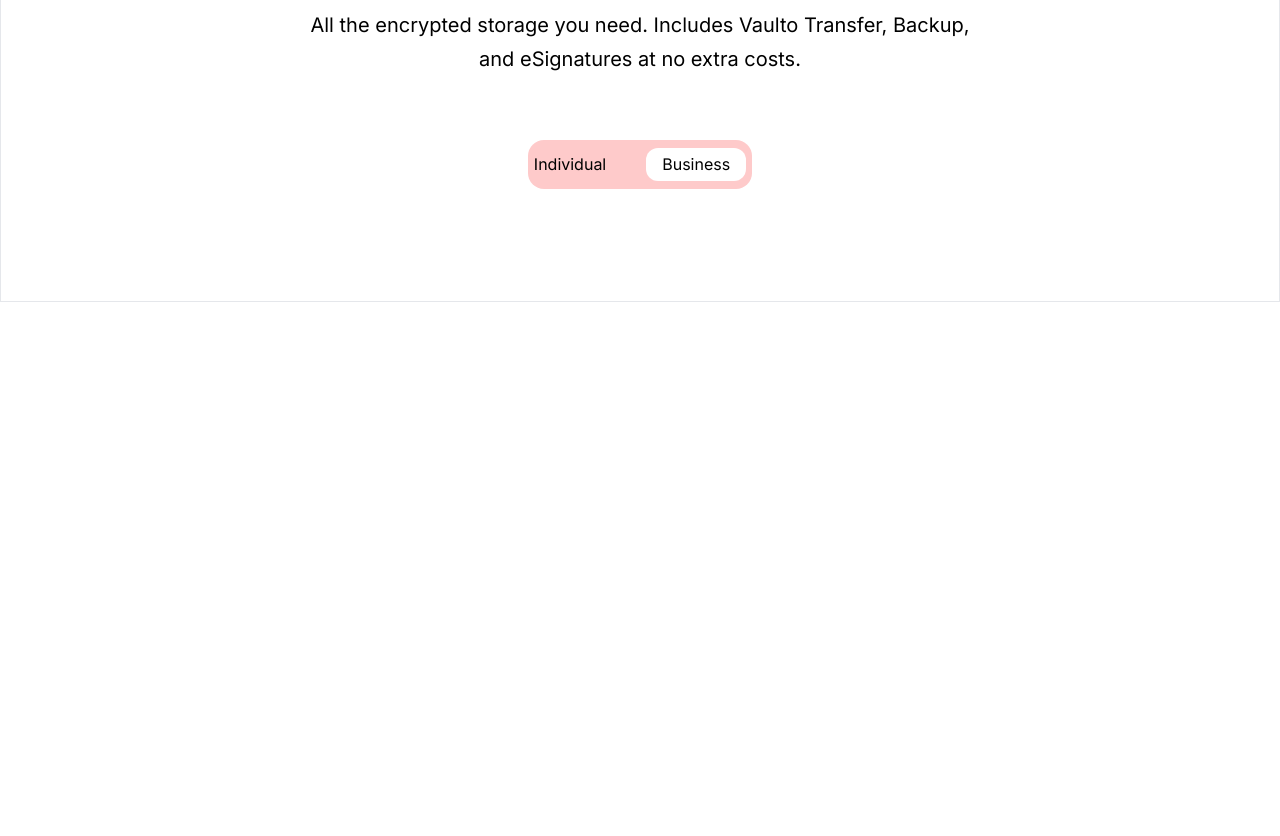
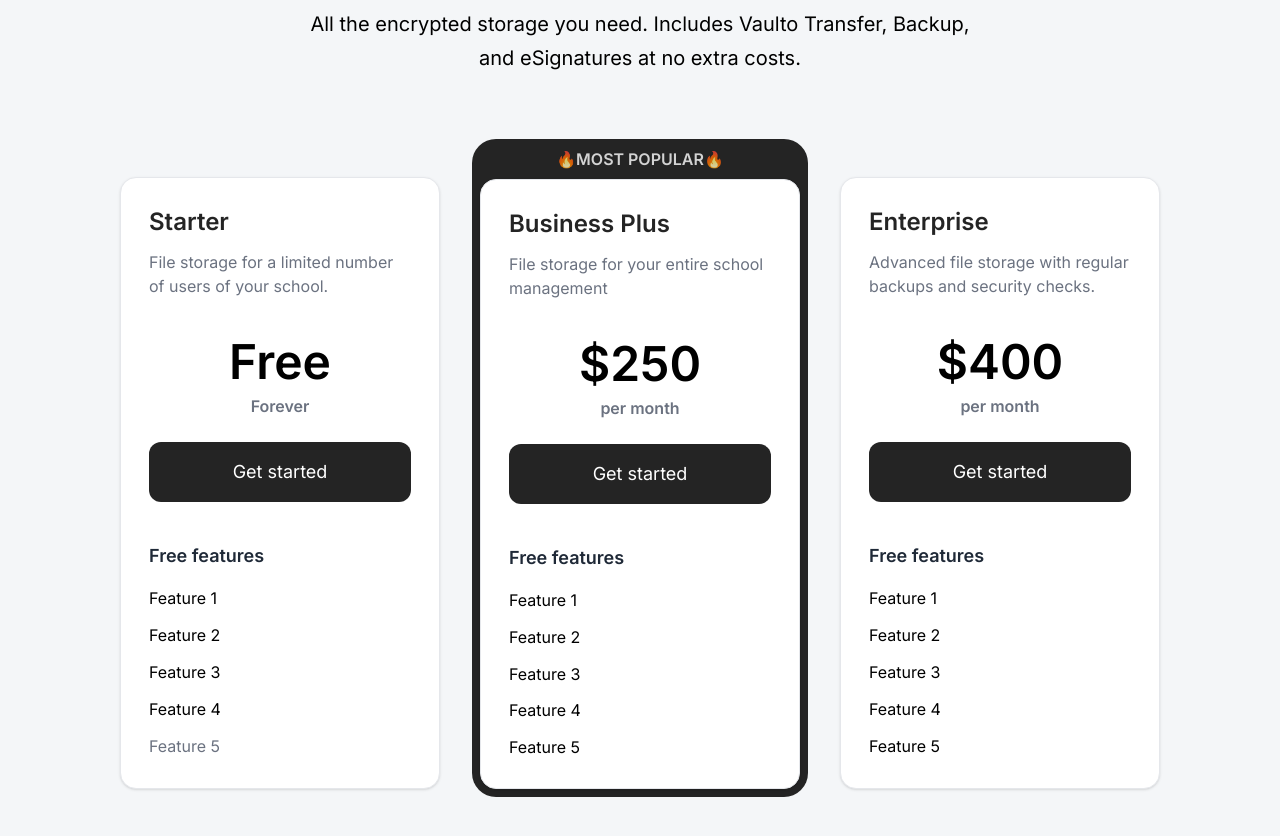
Before and after one commit to Erasmus001/vaulto, a Next.js app: page / in a window 1280 px wide. Shown: the part 2720-3556 px from the top of the page. Before the commit the page ends 3022 px from the top, so only its background shows below. Built offline with nearby package versions, Linux system fonts and the light colour scheme.

Commit message:
feature: update, completed the pricing-model UI

```diff
--- a/src/components/homepage/FeatureLists.jsx
+++ b/src/components/homepage/FeatureLists.jsx
@@ -17,7 +17,7 @@
 
   return (
     <section className="xl:w-full w-full">
-      <div className="xl:max-w-[1440px] mx-auto xl:w-full py-20 xl:flex xl:items-start xl:justify-between xl:gap-20">
+      <div className="xl:max-w-[1440px] mx-auto xl:w-full py-20 xl:flex xl:items-start xl:justify-between xl:gap-20 bg-white">
         <div className="xl:w-full xl:flex xl:items-start xl:justify-start xl:flex-col xl:gap-8">
           <div className="xl:w-full xl:flex xl:items-start xl:justify-start xl:flex-col xl:gap-4">
             <h2 className="xl:text-4xl xl:font-semibold">Features we offer</h2>
--- a/src/components/homepage/PlansAndPricing.jsx
+++ b/src/components/homepage/PlansAndPricing.jsx
@@ -1,13 +1,15 @@
 "use client";
 
 import { useState } from "react";
+import PricingCard from "./PricingCard";
+import { pricingModel } from "@/dummy";
 
 function PlansAndPricing() {
   const [activePlan, setActivePlan] = useState("individual");
 
   return (
-    <section className="xl:w-full w-full">
-      <div className="xl:max-w-[1440px] mx-auto xl:w-full py-28 xl:flex xl:items-center xl:justify-center xl:flex-col xl:gap-16 border">
+    <section className="xl:w-full w-full bg-[#f4f6f8]">
+      <div className="xl:max-w-[1440px] mx-auto xl:w-full py-28 xl:flex xl:items-center xl:justify-center xl:flex-col xl:gap-16">
         <div className="w-full flex items-center justify-center flex-col gap-7">
           <h2 className="xl:text-5xl xl:font-medium">Plans & Pricing</h2>
           <p className="xl:text-xl xl:max-w-2xl xl:text-center xl:leading-[1.7]">
@@ -16,15 +18,17 @@
           </p>
         </div>
 
-        <div className="bg-red-200 py-2 px-1.5 flex items-center justify-center gap-10 rounded-2xl">
-          <div className="flex items-center justify-center gap-x-3">
-            <input type="radio" name="fullname " id="individual" hidden />
-            <label htmlFor="individual">Individual</label>
-          </div>
-          <div className="flex items-center justify-center gap-x-3 cursor-pointer bg-white h-full w-full py-1 px-4 xl:rounded-xl">
-            <input type="radio" name="fullname " id="individual" hidden />
-            <label htmlFor="individual">Business</label>
-          </div>
+        <div className="w-full grid grid-cols-3 gap-x-6 px-28">
+          {pricingModel?.map((pricing) => (
+            <PricingCard
+              isPopular={pricing?.isPopular}
+              key={pricing?.id}
+              data={pricing}
+            />
+          ))}
+          {/* <PricingCard />
+
+          <PricingCard /> */}
         </div>
       </div>
     </section>
--- /dev/null
+++ b/src/components/homepage/PricingCard.jsx
@@ -0,0 +1,67 @@
+export default function PricingCard({ isPopular, data }) {
+  return (
+    <div
+      className={`w-full h-full flex items-center justify-center rounded-3xl flex-col px-2 pb-2 ${
+        isPopular ? "bg-primary-normal" : "bg-transparent"
+      }`}
+    >
+      <div className={`py-2 ${isPopular ? "visible" : "bg-transparent"} h-10`}>
+        <p className={`text-white/80 uppercase font-semibold text-md`}>
+          {isPopular && "🔥Most Popular🔥"}
+        </p>
+      </div>
+      <div className="bg-white w-full h-full p-7 flex items-start justify-start flex-col gap-10 rounded-2xl border border-gray-200  shadow">
+        {/* Top */}
+        <div className="w-full flex items-start justify-start flex-col gap-3">
+          <div>
+            <h3 className="text-2xl font-semibold text-primary-normal">
+              {data?.plan}
+            </h3>
+          </div>
+
+          <div>
+            <h3 className="text-base text-gray-500">{data?.description}</h3>
+          </div>
+        </div>
+
+        {/* Middle */}
+        <div className="w-full flex items-center justify-center flex-col gap-6">
+          <div className="w-full flex items-center justify-center flex-col gap-2">
+            <h1 className="text-5xl font-semibold">{data?.price}</h1>
+            <p className="text-base text-gray-500 font-semibold">{data?.range}</p>
+          </div>
+
+          <div className="w-full">
+            <button className="w-full p-4 bg-primary-normal text-white rounded-xl cursor-pointer hover:bg-primary-deep transition-colors ease-in-out text-lg">
+              Get started
+            </button>
+          </div>
+        </div>
+
+        {/* End */}
+        <div className="w-full flex items-start justify-start flex-col gap-2">
+          <div>
+            <h3 className="text-lg font-semibold text-gray-800">
+              Free features
+            </h3>
+          </div>
+
+          <div className="w-full">
+            <ol className="w-full space-y-3 pt-2">
+              {data?.features?.map((feature) => (
+                <li
+                  key={feature?.featureId}
+                  className={`${
+                    feature?.isDisabled ? "text-gray-500" : ""
+                  }`}
+                >
+                  {feature?.feature}
+                </li>
+              ))}
+            </ol>
+          </div>
+        </div>
+      </div>
+    </div>
+  );
+}
--- a/src/dummy/index.js
+++ b/src/dummy/index.js
@@ -16,8 +16,7 @@
   },
 ];
 
-export const pricingPlans = [];
-
+//* Features Lists
 export const features = [
   {
     featureId: 1,
@@ -48,3 +47,113 @@
     featureImg: "",
   },
 ];
+
+//* Pricing Model
+export const pricingModel = [
+  {
+    id: 1,
+    isPopular: false,
+    plan: "Starter",
+    description: "File storage for a limited number of users of your school.",
+    price: "Free",
+    range: "Forever",
+    features: [
+      {
+        featureId: 1,
+        feature: "Feature 1",
+        isDisabled: false,
+      },
+      {
+        featureId: 2,
+        feature: "Feature 2",
+        isDisabled: false,
+      },
+      {
+        featureId: 3,
+        feature: "Feature 3",
+        isDisabled: false,
+      },
+      {
+        featureId: 4,
+        feature: "Feature 4",
+        isDisabled: false,
+      },
+      {
+        featureId: 5,
+        feature: "Feature 5",
+        isDisabled: true,
+      },
+    ],
+  },
+  {
+    id: 2,
+    isPopular: true,
+    plan: "Business Plus",
+    description: "File storage for your entire school management",
+    price: "$250",
+    range: "per month",
+    features: [
+      {
+        featureId: 1,
+        feature: "Feature 1",
+        isDisabled: false,
+      },
+      {
+        featureId: 2,
+        feature: "Feature 2",
+        isDisabled: false,
+      },
+      {
+        featureId: 3,
+        feature: "Feature 3",
+        isDisabled: false,
+      },
+      {
+        featureId: 4,
+        feature: "Feature 4",
+        isDisabled: false,
+      },
+      {
+        featureId: 5,
+        feature: "Feature 5",
+        isDisabled: false,
+      },
+    ],
+  },
+  {
+    id: 3,
+    isPopular: false,
+    plan: "Enterprise",
+    description:
+      "Advanced file storage with regular backups and security checks.",
+    price: "$400",
+    range: "per month",
+    features: [
+      {
+        featureId: 1,
+        feature: "Feature 1",
+        isDisabled: false,
+      },
+      {
+        featureId: 2,
+        feature: "Feature 2",
+        isDisabled: false,
+      },
+      {
+        featureId: 3,
+        feature: "Feature 3",
+        isDisabled: false,
+      },
+      {
+        featureId: 4,
+        feature: "Feature 4",
+        isDisabled: false,
+      },
+      {
+        featureId: 5,
+        feature: "Feature 5",
+        isDisabled: false,
+      },
+    ],
+  },
+];
```
